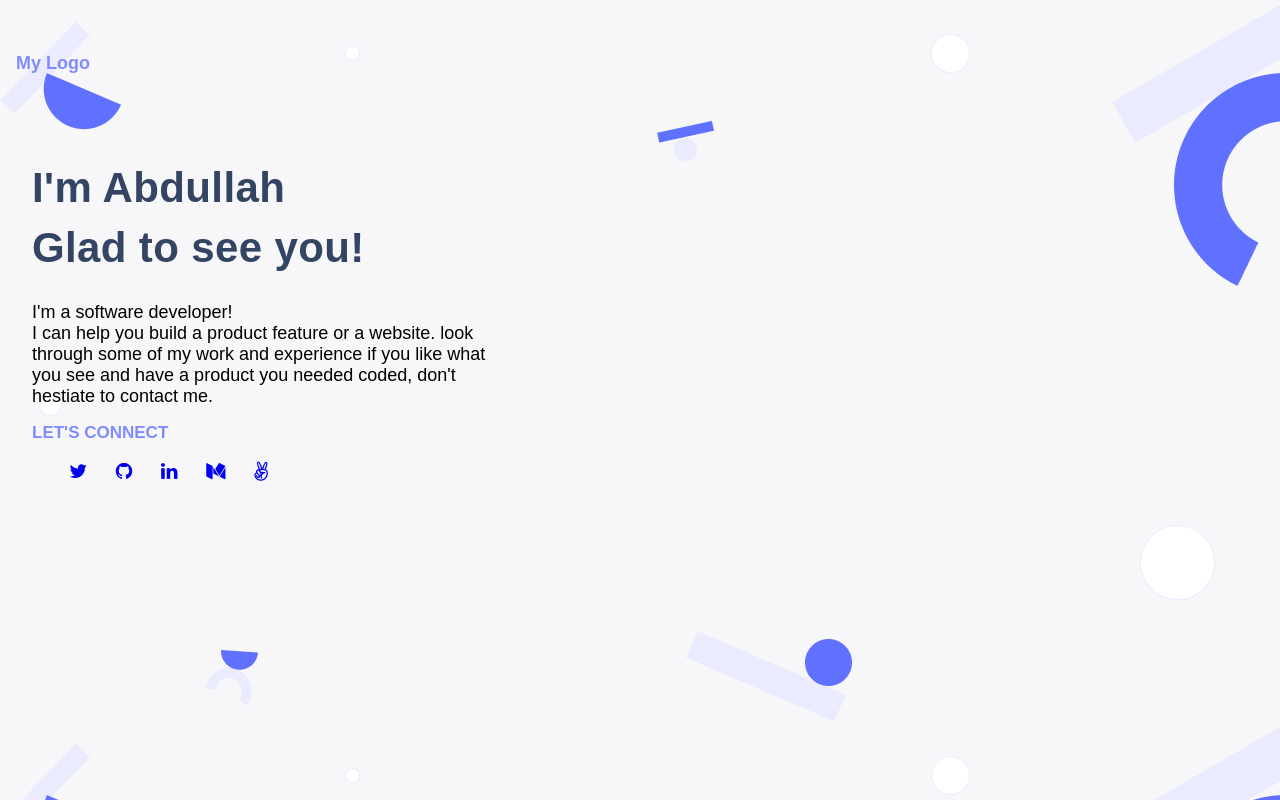
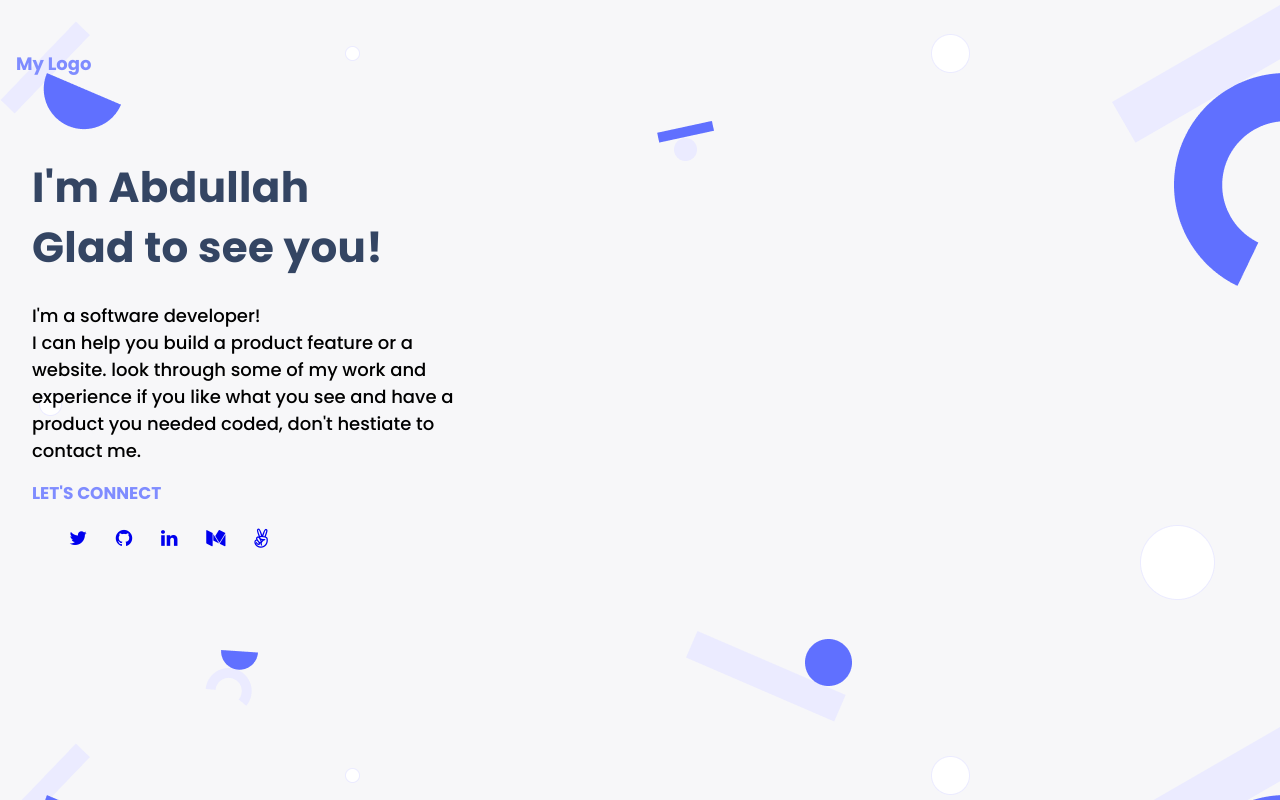
Before and after one commit to engrabdullahriaz/Portfolio-Project, a website: page index.html in a window 1280 px wide. Shown: the top 800 px of the page. Drawn offline with Linux system fonts and the light colour scheme; a web font is replaced by a local one.

Commit message:
Updated css file font family

```diff
--- a/style.css
+++ b/style.css
@@ -7,7 +7,7 @@
 body {
   margin: 10px 8px;
   background: transparent;
-  font-family: sans-serif;
+  font-family: Poppins;
   background-color: #f7f7f9;
   background-image: url(images/Headerbg.png);
 }
```
